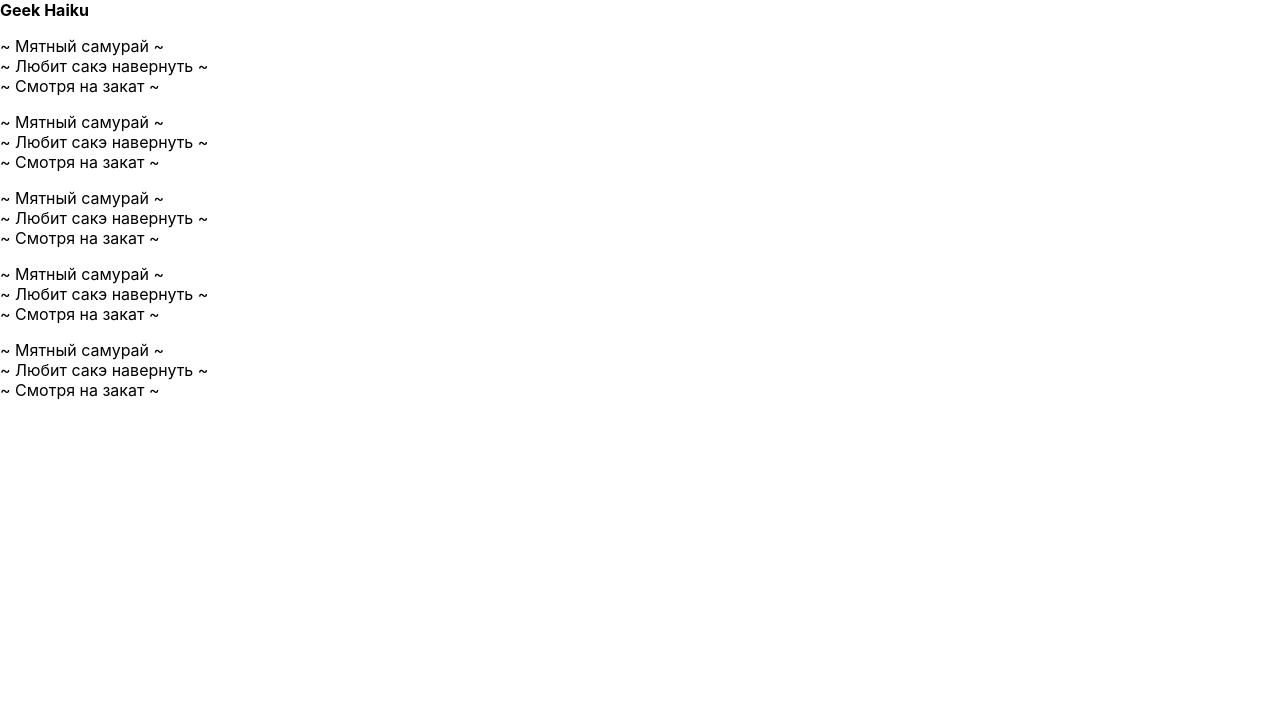
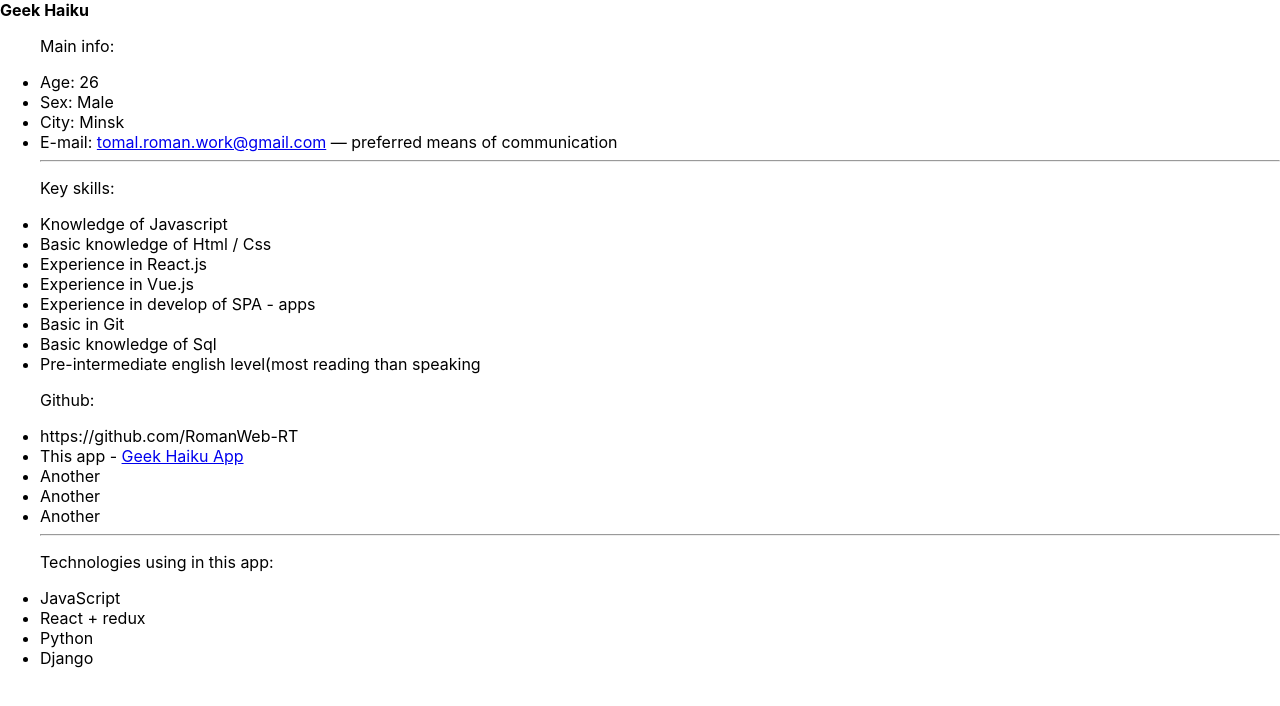
Before and after one commit to RomanWeb-RT/Geek-Haiku-app, a React app in the folder geek-haiku-front/: page /about in a window 1280 px wide. Shown: the top 706 px of the page. Built offline with nearby package versions, Linux system fonts and the light colour scheme.

Commit message:
Create About page, Navbar changes

```diff
--- a/geek-haiku-front/src/App.js
+++ b/geek-haiku-front/src/App.js
@@ -3,11 +3,13 @@ import Layout from './hoc/Layout/Layout';
 import './App.css';
 import {Route, Switch} from "react-router-dom";
 import Main from "./containers/Main/Main";
+import About from "./containers/About/About";
 
 function App() {
     return (
         <Layout>
             <Switch>
+                <Route path={'/about'} component={About}/>
                 <Route path={'/'} component={Main}/>
             </Switch>
         </Layout>
--- a/geek-haiku-front/src/components/Navigation/Navbar/Navbar.css
+++ b/geek-haiku-front/src/components/Navigation/Navbar/Navbar.css
@@ -8,7 +8,7 @@
     transition: transform .22s ease-out;
     z-index: 2000;
     transform: translateY(0px);
-    box-shadow: 2px 2px 2px rgba(0, 0, 0, 0.2);
+    box-shadow: 3px 10px 3px rgba(0, 0, 0, 0.2);
 }
 
 .Navbar strong {
--- a/geek-haiku-front/src/components/Navigation/Navbar/Navbar.js
+++ b/geek-haiku-front/src/components/Navigation/Navbar/Navbar.js
@@ -1,15 +1,15 @@
 import classes from './Navbar.css'
-import React, {Component} from "react";
+import React, {Component} from 'react';
+import {NavLink} from "react-router-dom";
 
 class Navbar extends Component {
     state = {
         showNavbar: true
-    }
+    };
 
     componentDidMount() {
         window.addEventListener("scroll", this.handleScroll);
-    }
-
+    };
 
     handleScroll = () => {
         if (window.pageYOffset > 150) {
@@ -21,7 +21,7 @@ class Navbar extends Component {
                 showNavbar: true,
             });
         }
-    }
+    };
 
     render() {
         let nav = [classes.Navbar];
@@ -31,12 +31,12 @@ class Navbar extends Component {
         return (
             <React.Fragment>
                 <nav className={nav.join(' ')}>
-                    <a href={"/"}/>
+                    <NavLink to={"/"} exact={true}/>
                     <strong>Geek Haiku</strong>
                 </nav>
             </React.Fragment>
         )
-    }
+    };
 }
 
 export default Navbar;
--- /dev/null
+++ b/geek-haiku-front/src/containers/About/About.css
@@ -0,0 +1,26 @@
+.About{
+    height: 100vh;
+    display: flex;
+    flex-grow: 1;
+    flex-direction: row;
+    margin-top: 100px;
+    align-self: center;
+}
+
+.About ul{
+    font-family: Cassanet;
+    width: 500px;
+    border: 3px double #5AFFA1;
+    padding: 20px;
+}
+
+.About ul li{
+    font-size: 20px;
+    color: #00d3ff;
+}
+
+.About ul p{
+    font-family: Cassanet;
+    font-size: 24px;
+    color: #6eff0d;
+}
--- /dev/null
+++ b/geek-haiku-front/src/containers/About/About.js
@@ -0,0 +1,52 @@
+import classes from './About.css';
+import React, {Component} from "react";
+
+class About extends Component {
+    age() {
+        const birthday = new Date(1994, 10, 28);
+        const today = new Date().getFullYear()
+        return today - birthday.getFullYear()
+    }
+
+    render() {
+        return (
+            <div className={classes.About}>
+                <ul>
+                    <p>Main info: </p>
+                    <li>Age: {this.age()}</li>
+                    <li>Sex: Male</li>
+                    <li>City: Minsk</li>
+                    <li>E-mail: <a href={'mailto: tomal.roman.work@gmail.com'}>tomal.roman.work@gmail.com</a> —
+                        preferred means of communication
+                    </li>
+                    <hr/>
+                    <p>Key skills: </p>
+                    <li>Knowledge of Javascript</li>
+                    <li>Basic knowledge of Html / Css</li>
+                    <li>Experience in React.js</li>
+                    <li>Experience in Vue.js</li>
+                    <li>Experience in develop of SPA - apps</li>
+                    <li>Basic in Git</li>
+                    <li>Basic knowledge of Sql</li>
+                    <li>Pre-intermediate english level(most reading than speaking</li>
+                </ul>
+                <ul>
+                    <p>Github: </p>
+                    <li>https://github.com/RomanWeb-RT</li>
+                    <li>This app - <a href={'https://github.com/RomanWeb-RT/Geek-Haiku-app'}>Geek Haiku App</a></li>
+                    <li>Another</li>
+                    <li>Another</li>
+                    <li>Another</li>
+                    <hr/>
+                    <p>Technologies using in this app: </p>
+                    <li>JavaScript</li>
+                    <li>React + redux</li>
+                    <li>Python</li>
+                    <li>Django</li>
+                </ul>
+            </div>
+        )
+    }
+}
+
+export default About;
```
